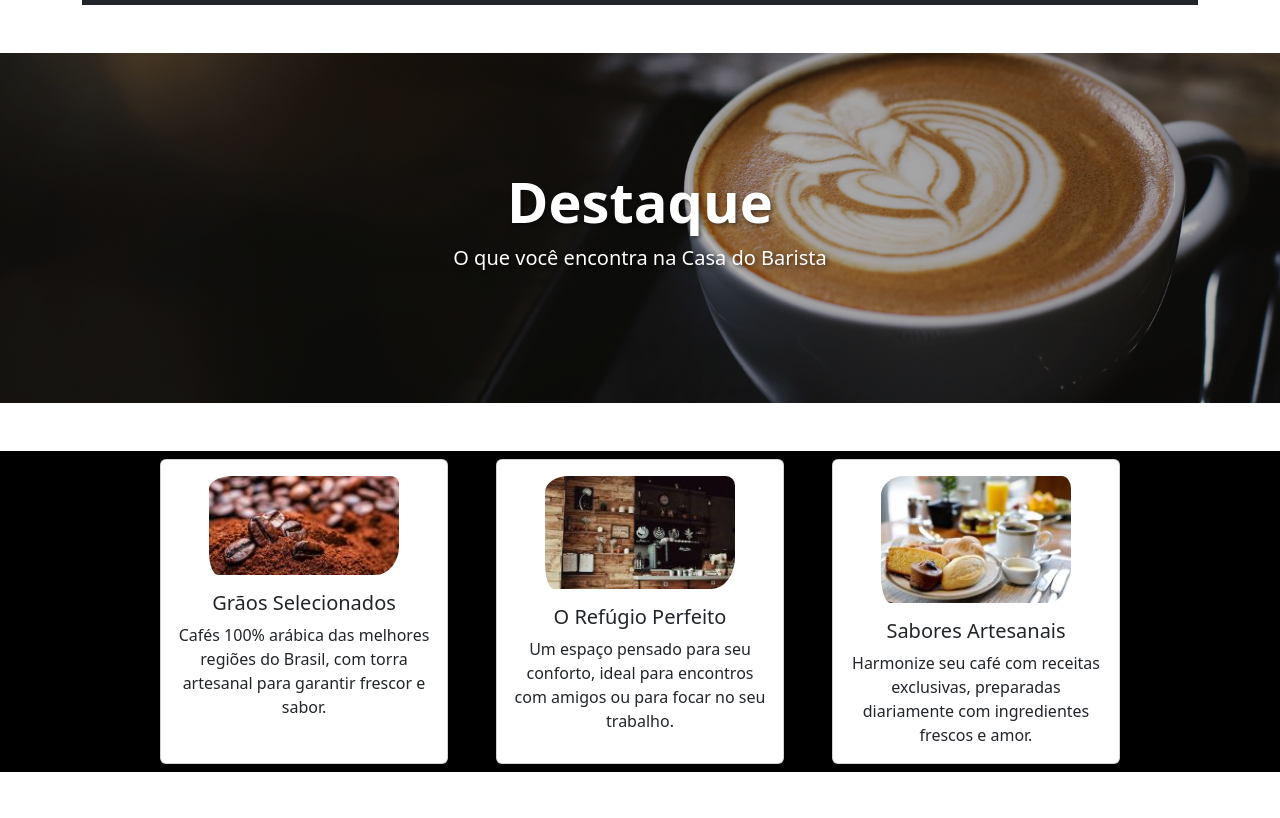
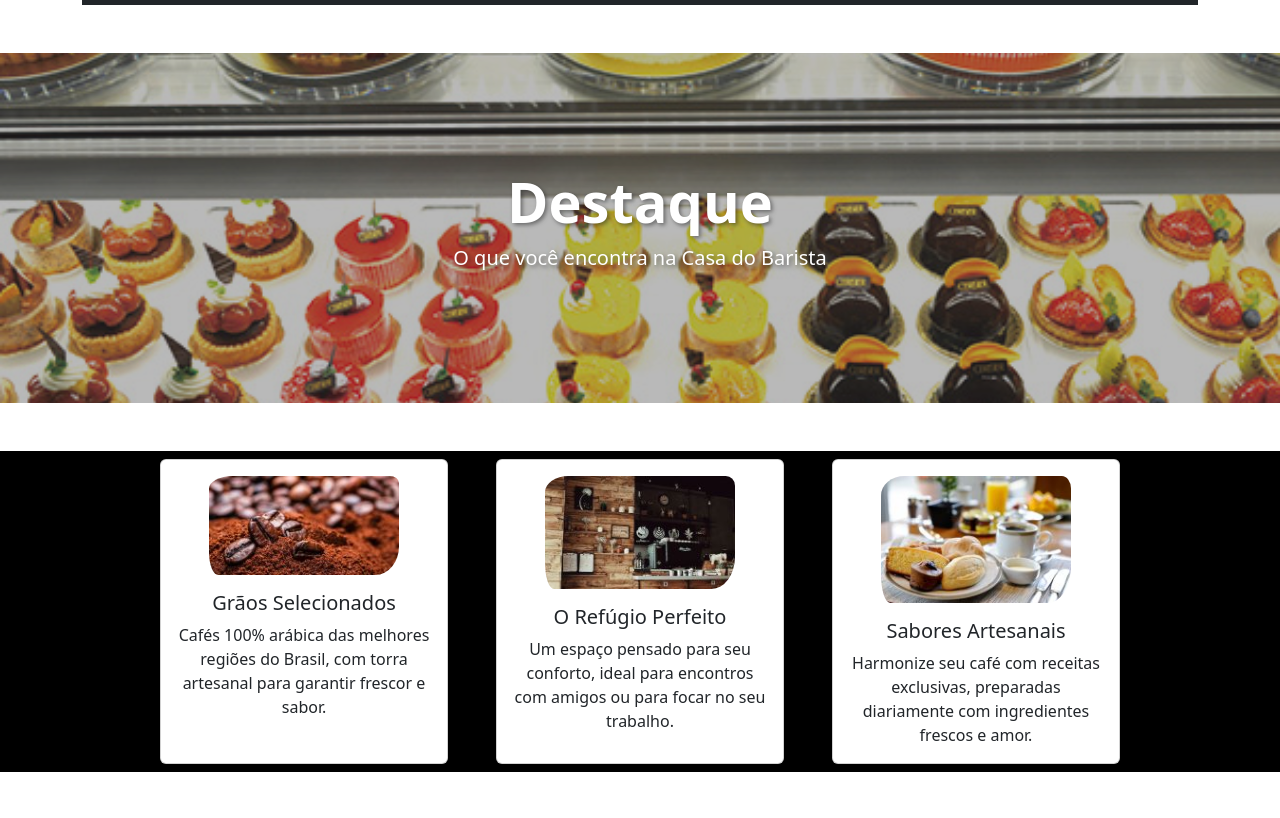
Before and after one commit to Nic0libatista/cafeteriaSite, a plain HTML site: page index.html in a window 1280 px wide. Shown: the part 1110-1928 px from the top of the page. Drawn offline with nearby package versions, Linux system fonts and the light colour scheme.

Commit message:
correção no readme - bannerdestaque

```diff
--- a/style.css
+++ b/style.css
@@ -53,7 +53,8 @@ ul{
 }
 
 .bannerdestaque{
-    background-image: url('assets/banner_latte.jpg');
+    background-image: url('assets/vitrini.jpg');
+    opacity: 0.9;
 }
 
 .bannercardapio{
```
Also changed, not shown: README.md, assets/vitrini.jpg (added).
